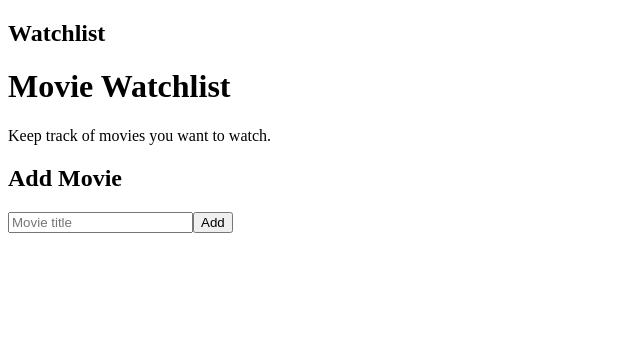
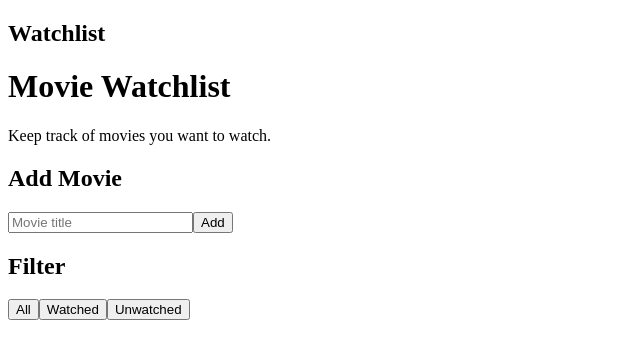
Before and after one commit to Abdir-w99/movie-watchlist, a React (Vite) app: page / in a window 1280 px wide. Shown: the top 358 px of the page, without its empty margins (0-640 px from the left). Built offline with nearby package versions, Linux system fonts and the light colour scheme.

Commit message:
Add FilterBar component

```diff
--- a/src/components/FilterBar.tsx
+++ b/src/components/FilterBar.tsx
@@ -0,0 +1,12 @@
+function FilterBar() {
+  return (
+    <div>
+      <h2>Filter</h2>
+      <button>All</button>
+      <button>Watched</button>
+      <button>Unwatched</button>
+    </div>
+  );
+}
+
+export default FilterBar;
--- a/src/pages/HomePage.tsx
+++ b/src/pages/HomePage.tsx
@@ -1,5 +1,6 @@
 import Navbar from "../components/Navbar";
 import MovieForm from "../components/MovieForm";
+import FilterBar from "../components/FilterBar";
 
 function HomePage() {
   return (
@@ -8,6 +9,7 @@ function HomePage() {
       <h1>Movie Watchlist</h1>
       <p>Keep track of movies you want to watch.</p>
       <MovieForm />
+      <FilterBar />
     </div>
   );
 }
```
